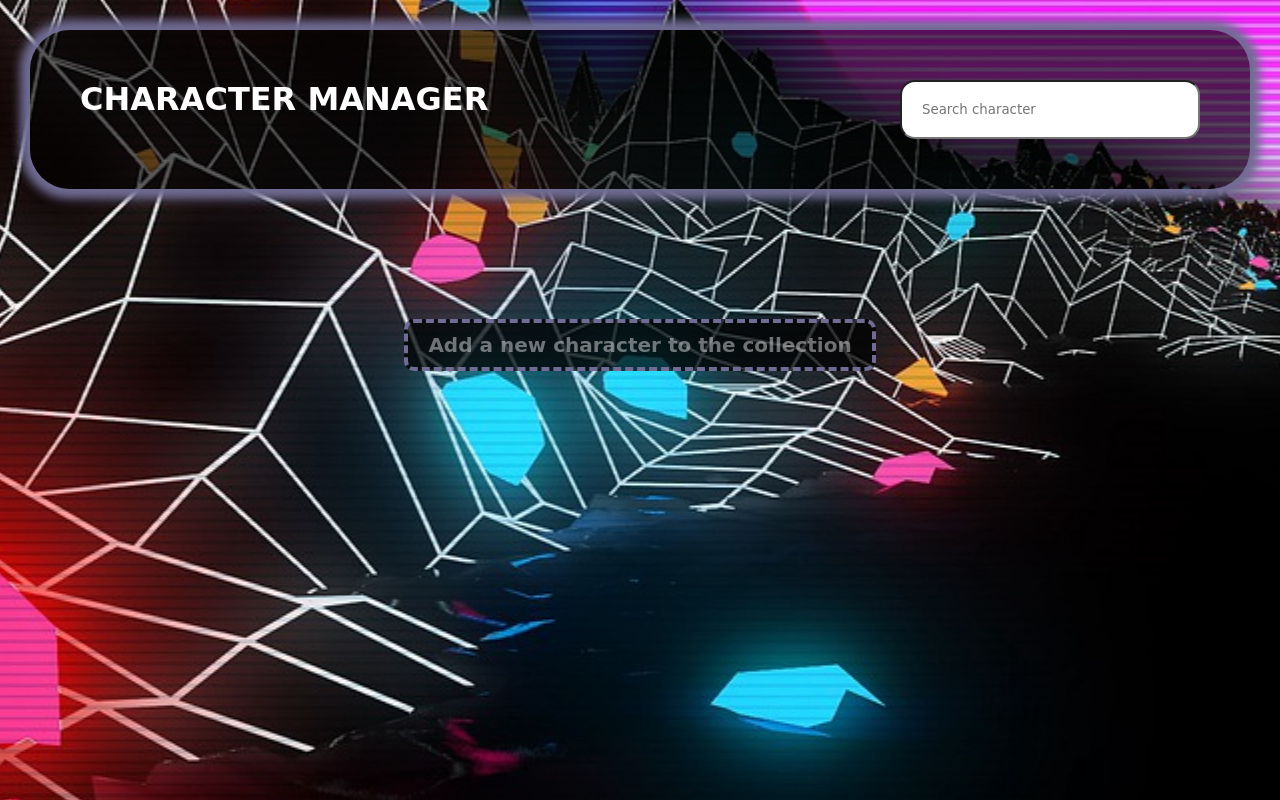
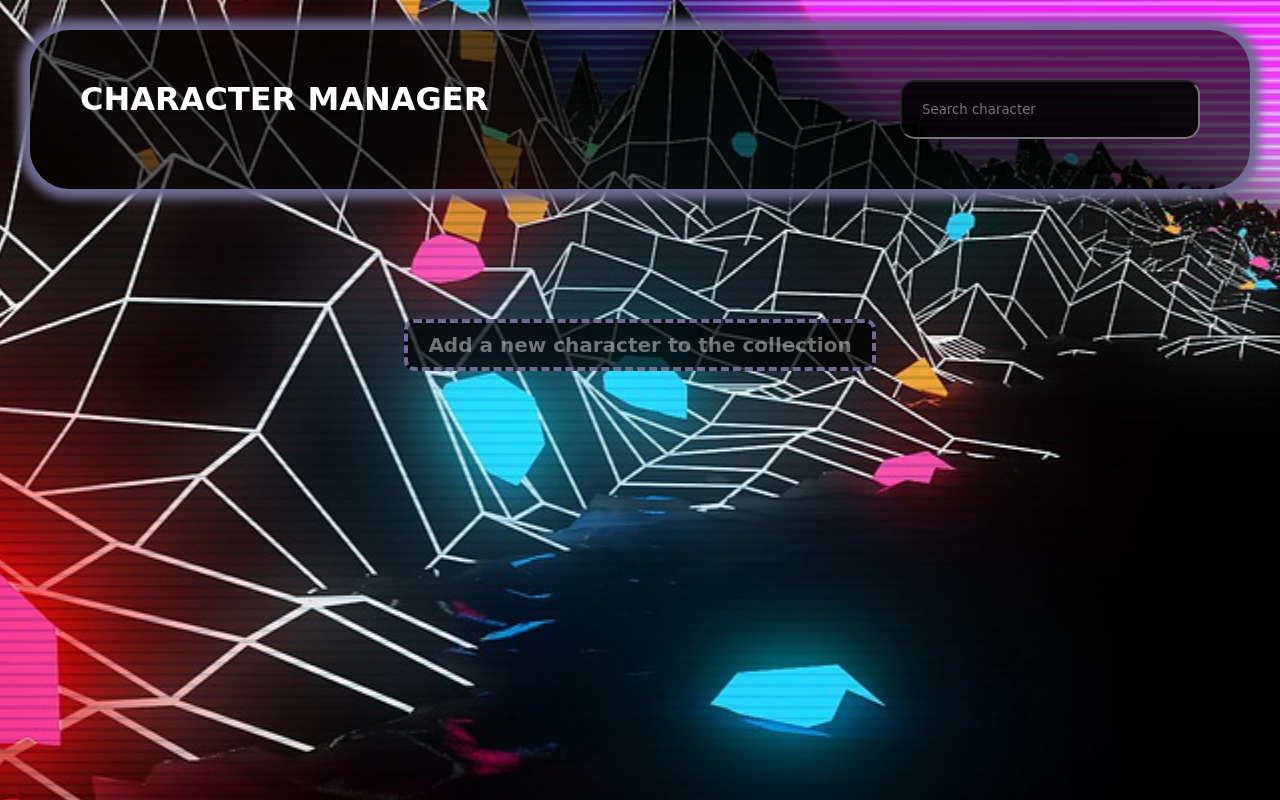
Before and after one commit to becodeorg/hamilton-8-character-manager-group-project-ozlemm-lucie, a plain HTML site: page index.html in a window 1280 px wide. Drawn offline with Linux system fonts and the light colour scheme; no server answers; a web font is replaced by a local one.

Commit message:
ajout style

```diff
--- a/sass/update.scss
+++ b/sass/update.scss
@@ -2,6 +2,8 @@ input{
     min-width: 300px;
     padding: 20px;
     border-radius: 15px;
+    background-color: rgba(0, 0, 0, 0.856);
+    color: white;
 }
 label{
     margin-right: 15px;
```
Also changed, not shown: style.css, 1 other file.
